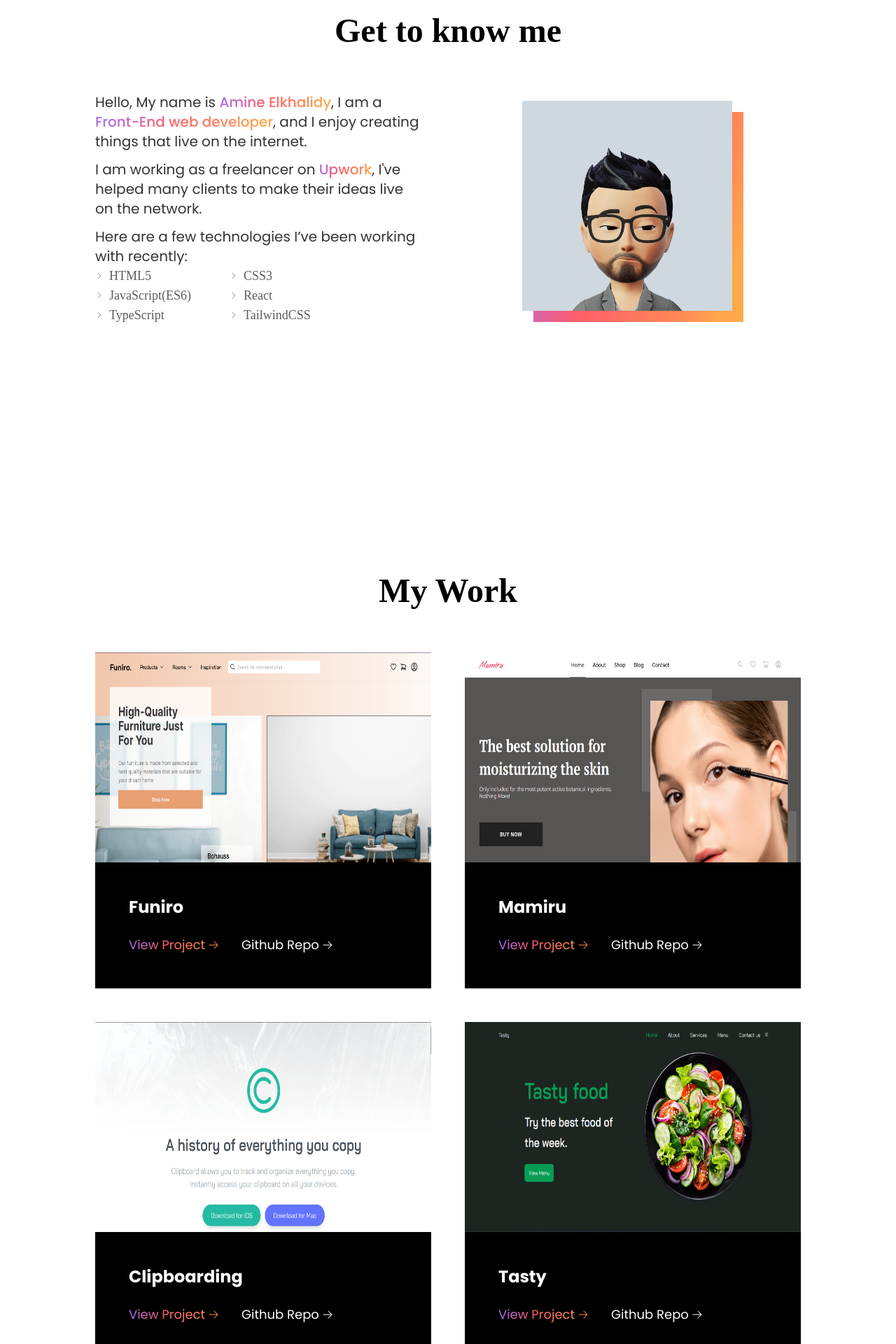
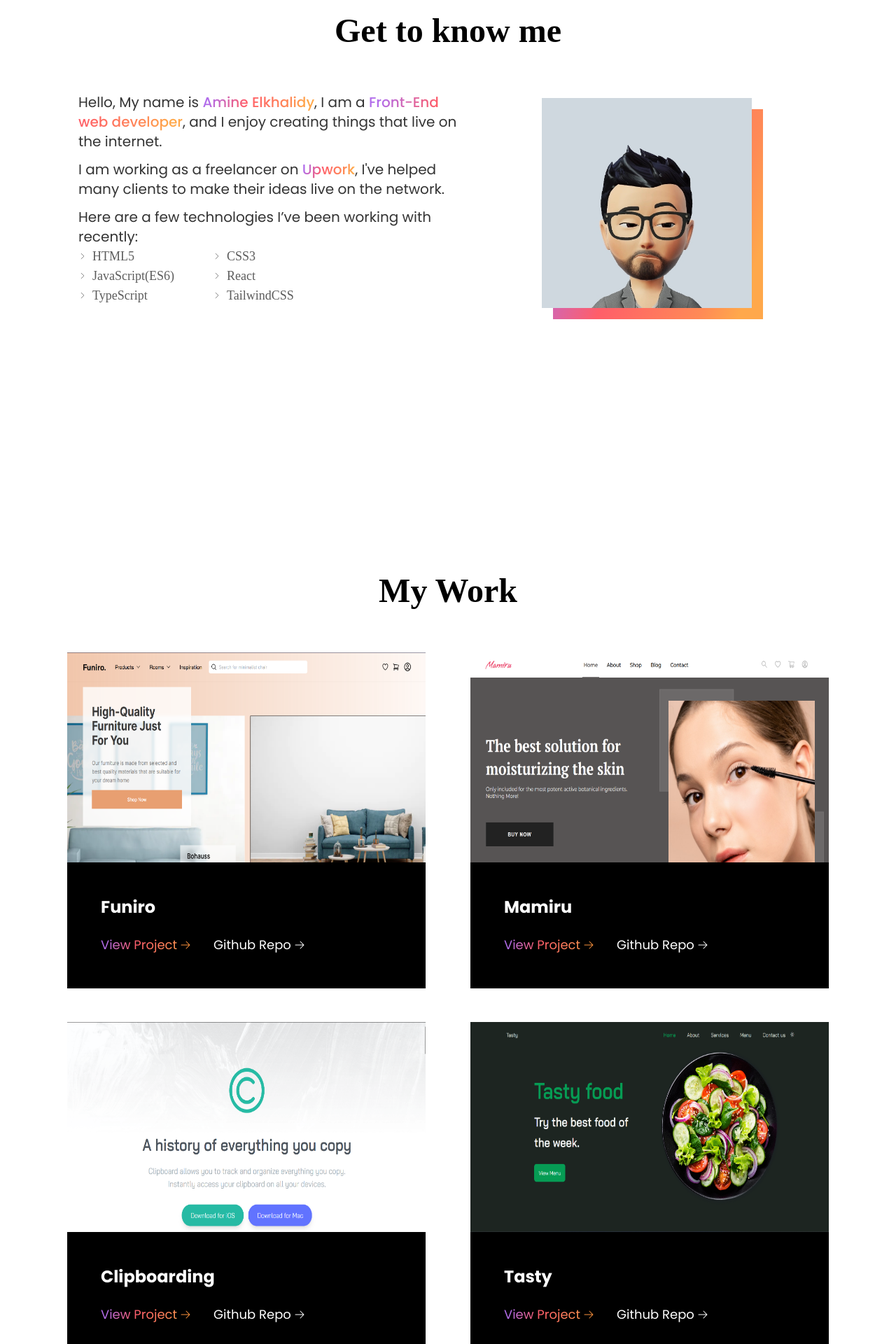
Before and after one commit to AmineElkhalidy/Portfolio, a React (Vite) app: page / in a window 1280 px wide. Shown: the part 640-2560 px from the top of the page at 70% size. Built offline with nearby package versions, Linux system fonts and the light colour scheme; a web font is replaced by a local one.

Commit message:
Pushing changes to the repo...

```diff
--- a/src/sections/About.jsx
+++ b/src/sections/About.jsx
@@ -12,7 +12,7 @@ import Avatar from "../assets/images/avatar.jpg";
 
 const About = () => {
   return (
-    <section className="max-w-6xl mx-auto px-6 min-h-screen" id="about">
+    <section className="max-w-6xl mx-auto px-6 min-h-screen xl:px-0" id="about">
       <motion.div
         whileInView={{ y: [100, 50, 0], opacity: [0, 0, 1] }}
         transition={{ duration: 0.5 }}
@@ -24,7 +24,7 @@ const About = () => {
         </h2>
 
         {/* Content Container */}
-        <div className="grid md:grid-cols-2 gap-20 md:px-12 2xl:px-0">
+        <div className="grid md:grid-cols-2 lg:pl-12">
           <div>
             <div>
               <p className="text-grey-500 mb-3 md:text-lg lg:text-xl">
--- a/src/sections/Projects.jsx
+++ b/src/sections/Projects.jsx
@@ -75,7 +75,7 @@ const Projects = () => {
         </h2>
 
         {/* Work Container */}
-        <div className="grid gap-24 place-items-center lg:gap-12 lg:grid-cols-2 lg:px-12">
+        <div className="grid gap-24 place-items-center lg:gap-12 lg:grid-cols-2 lg:px-0">
           {projects.map((project, index) => (
             <motion.div whileInView={{ opacity: [0, 1] }} key={index}>
               {/* Project container */}
--- a/src/sections/Skills.jsx
+++ b/src/sections/Skills.jsx
@@ -8,7 +8,10 @@ import { skills } from "../data/data";
 
 const Skills = () => {
   return (
-    <section className="mt-24" id="skills">
+    <section
+      className="relative w-full h-full mt-24 mb-20 md:mb-40"
+      id="skills"
+    >
       <motion.div
         whileInView={{ y: [100, 50, 0], opacity: [0, 0, 1] }}
         transition={{ duration: 0.5 }}
@@ -23,7 +26,7 @@ const Skills = () => {
           {/* Skills & Experience */}
           <motion.div className="flex flex-col space-y-20 md:flex-row md:space-y-0">
             {/* Skills */}
-            <div className="flex flex-wrap gap-12 justify-center items-center md:w-1/2 md:max-w-sm md:mx-auto lg:mb-3">
+            <div className="flex flex-wrap gap-10 justify-center items-center md:w-1/2 md:max-w-sm md:mx-auto lg:mb-3">
               {skills.map((skill) => (
                 <motion.div
                   key={skill.name}
--- a/src/sections/Testimonials.jsx
+++ b/src/sections/Testimonials.jsx
@@ -21,7 +21,7 @@ const Testimonials = () => {
       <motion.div
         whileInView={{ y: [100, 50, 0], opacity: [0, 0, 1] }}
         transition={{ duration: 0.5 }}
-        className="h-full w-full"
+        className="h-full w-full pt-24"
       >
         {/* Heading */}
         <h2 className="text-white text-2xl text-center font-nav font-semibold mb-16 sm:text-3xl md:text-4xl lg:text-5xl">
```
